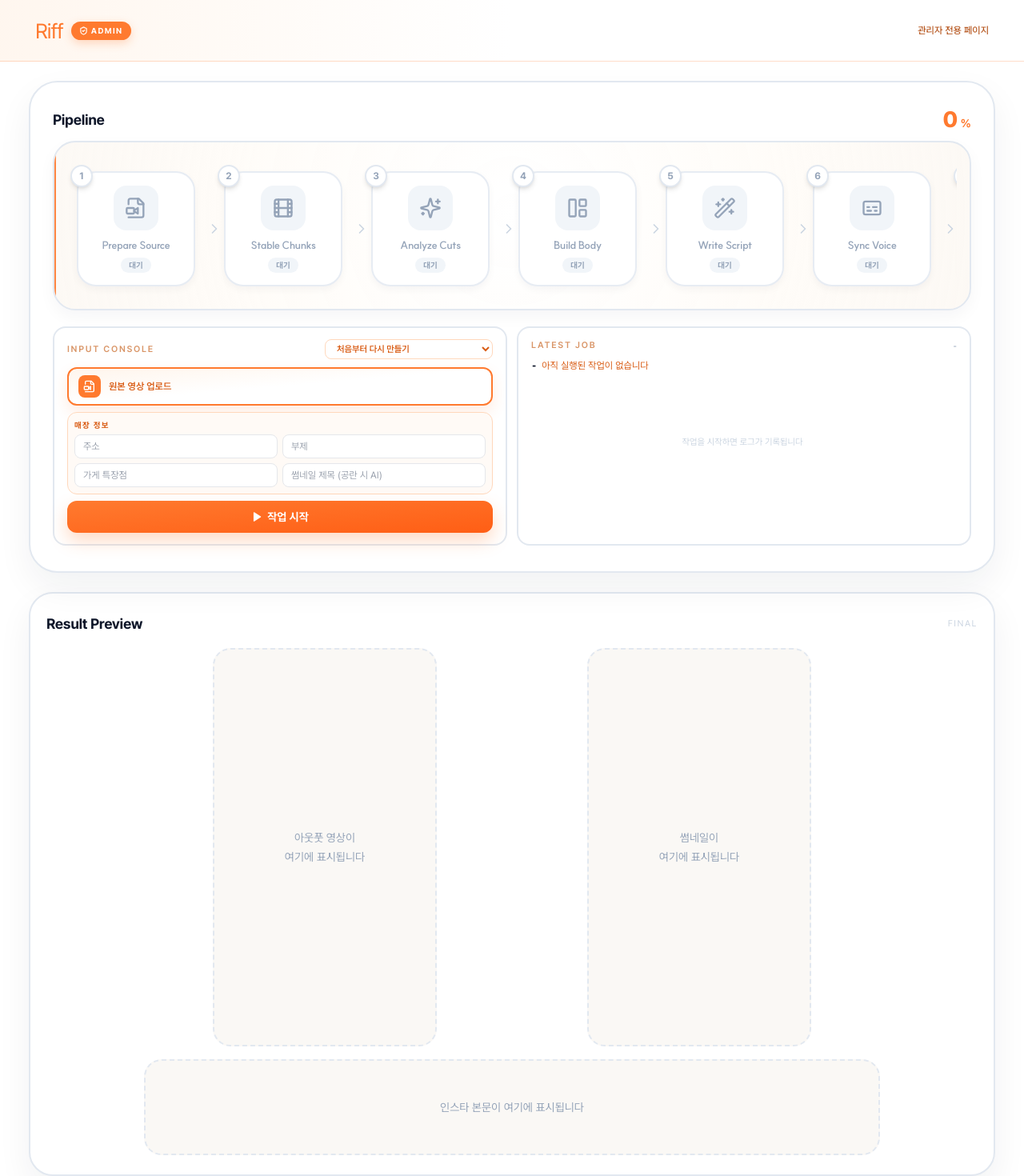
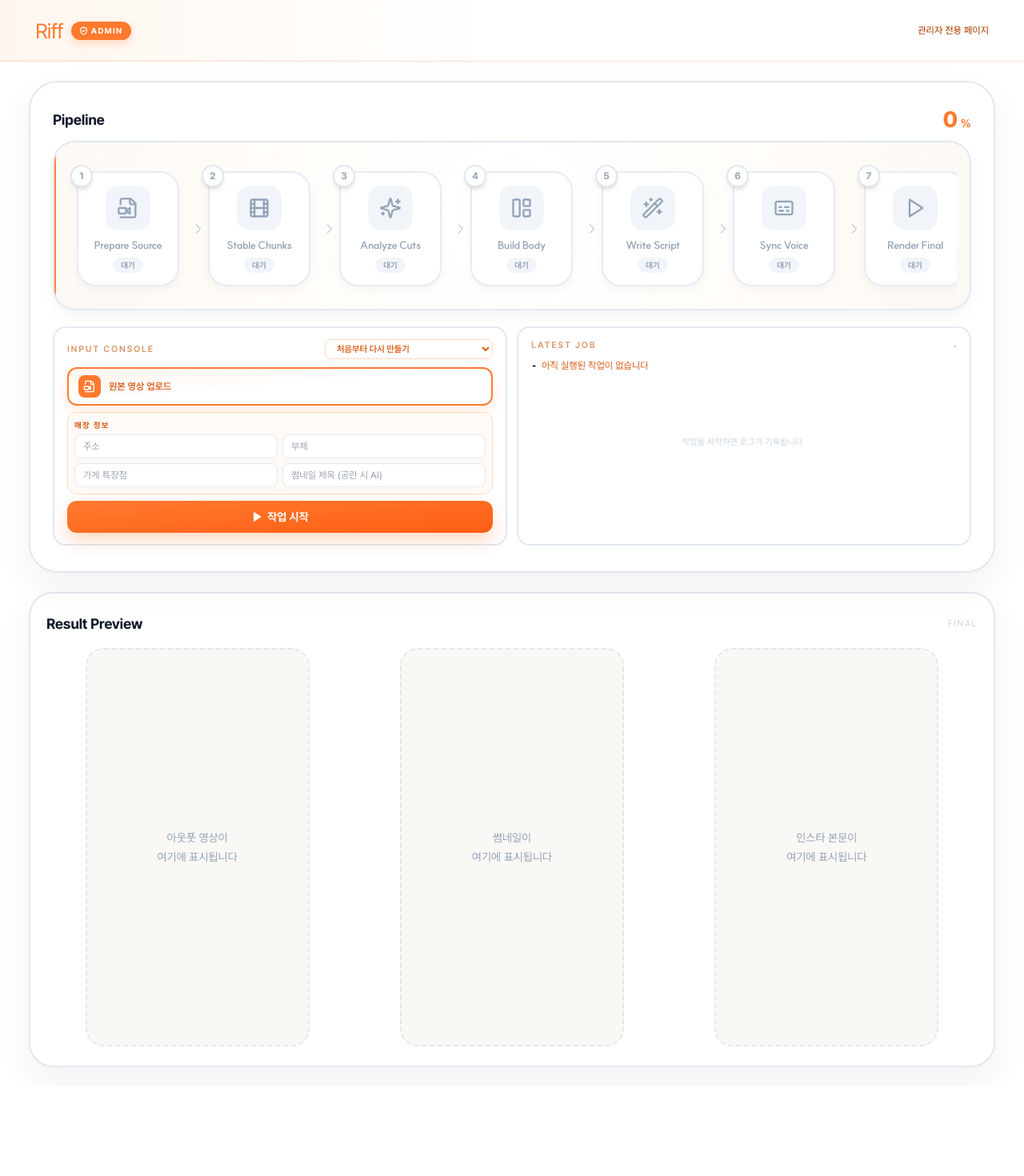
Before and after one commit to Project-Riff/Riff-FE, a Next.js app: page /admin/design-preview in a window 1280 px wide. Shown: the top 1470 px of the page at 80% size. After the commit the page ends 1358 px from the top, so only its background shows below. Built offline with nearby package versions, Linux system fonts and the light colour scheme.

Commit message:
style: adjust pipeline box size and update latest job scrollbar styling

```diff
--- a/components/admin/ShortformStudioPage.tsx
+++ b/components/admin/ShortformStudioPage.tsx
@@ -360,7 +360,7 @@ function StageNode({
     <button
       type="button"
       onClick={onClick}
-      className={`relative w-[148px] rounded-[24px] border-2 px-3.5 pb-3.5 pt-4 text-center transition ${
+      className={`relative w-[128px] rounded-[24px] border-2 px-2 pb-3.5 pt-4 text-center transition ${
         active
           ? "stage-active-glow border-[#ff7a2f] bg-gradient-to-br from-[#fff5ec] to-white"
           : done
@@ -532,7 +532,7 @@ export default function ShortformStudioPage() {
                         className="pointer-events-none absolute inset-y-0 z-[1] w-[3px] -translate-x-1/2 bg-[#ff7a2f] shadow-[0_0_14px_rgba(255,122,47,0.85)] transition-[left] duration-700 ease-out"
                         style={{ left: `${pipelinePercent}%`, opacity: pipelinePercent > 0 && pipelinePercent < 100 ? 1 : 0 }}
                       />
-                      <div className="relative z-10 flex w-full items-center overflow-x-auto px-3 pb-3 pt-5">
+                      <div className="relative z-10 flex w-full items-center overflow-x-auto px-3 pb-3 pt-5 [&::-webkit-scrollbar]:hidden [-ms-overflow-style:none] [scrollbar-width:none]">
                         {pipelineStages.map((stage, idx) => {
                           const isLast = idx === pipelineStages.length - 1;
                           const status = pipelineStatuses[idx];
@@ -831,7 +831,7 @@ export default function ShortformStudioPage() {
 
                         <div
                           ref={logScrollRef}
-                          className="flex-1 space-y-1.5 overflow-y-auto pr-1"
+                          className="flex-1 space-y-1.5 overflow-y-auto pr-1 [&::-webkit-scrollbar]:w-1.5 [&::-webkit-scrollbar-track]:bg-transparent [&::-webkit-scrollbar-thumb]:rounded-full [&::-webkit-scrollbar-thumb]:bg-[#ff7a2f]"
                           style={{ maxHeight: 320 }}
                         >
                           {jobLogs.length === 0 ? (
@@ -901,8 +901,8 @@ export default function ShortformStudioPage() {
                 </div>
 
                 {job?.artifacts?.finalUrl ? (
-                  <div className="mx-auto max-w-[920px] space-y-4">
-                    <div className="grid gap-4 sm:grid-cols-2">
+                  <div className="mx-auto max-w-[1200px]">
+                    <div className="grid gap-4 sm:grid-cols-2 xl:grid-cols-3">
                     <div className="rounded-[24px] border-2 border-slate-200 bg-white p-4 shadow-[0_12px_24px_rgba(32,36,61,0.05)]">
                       <div className="mb-2.5 flex items-center justify-between">
                         <div className="text-sm font-semibold text-slate-900">
@@ -1034,10 +1034,9 @@ export default function ShortformStudioPage() {
                         썸네일이 아직 생성되지 않았습니다
                       </div>
                     )}
-                    </div>
 
                     {job?.artifacts?.instagramCaption ? (
-                      <div className="rounded-[24px] border-2 border-slate-200 bg-white p-4 shadow-[0_12px_24px_rgba(32,36,61,0.05)]">
+                      <div className="flex flex-col rounded-[24px] border-2 border-slate-200 bg-white p-4 shadow-[0_12px_24px_rgba(32,36,61,0.05)]">
                         <div className="mb-2.5 flex items-center justify-between">
                           <div className="text-sm font-semibold text-slate-900">
                             인스타 본문
@@ -1063,7 +1062,7 @@ export default function ShortformStudioPage() {
                             {captionCopied ? "복사됨" : "본문 복사"}
                           </button>
                         </div>
-                        <div className="max-h-[520px] overflow-y-auto rounded-[18px] border border-black/8 bg-[#faf8f5] px-3.5 py-3">
+                        <div className="flex-1 overflow-y-auto rounded-[18px] border border-black/8 bg-[#faf8f5] px-3.5 py-3">
                           <pre className="whitespace-pre-wrap break-words font-[inherit] text-[12.5px] leading-6 text-slate-700">
                             {job.artifacts.instagramCaption}
                           </pre>
@@ -1074,10 +1073,11 @@ export default function ShortformStudioPage() {
                         인스타 본문이 아직 생성되지 않았습니다
                       </div>
                     )}
+                    </div>
                   </div>
                 ) : (
-                  <div className="mx-auto max-w-[920px] space-y-4">
-                    <div className="grid gap-4 sm:grid-cols-2">
+                  <div className="mx-auto max-w-[1200px]">
+                    <div className="grid gap-4 sm:grid-cols-2 xl:grid-cols-3">
                       <div className="mx-auto flex aspect-[9/16] w-full max-w-[280px] items-center justify-center rounded-[22px] border-2 border-dashed border-slate-200 bg-[#faf8f5] px-6 text-center text-sm leading-6 text-slate-400">
                         아웃풋 영상이
                         <br />여기에 표시됩니다
@@ -1086,9 +1086,10 @@ export default function ShortformStudioPage() {
                         썸네일이
                         <br />여기에 표시됩니다
                       </div>
-                    </div>
-                    <div className="flex h-[120px] items-center justify-center rounded-[22px] border-2 border-dashed border-slate-200 bg-[#faf8f5] px-6 text-center text-sm leading-6 text-slate-400">
-                      인스타 본문이 여기에 표시됩니다
+                      <div className="mx-auto flex aspect-[9/16] w-full max-w-[280px] items-center justify-center rounded-[22px] border-2 border-dashed border-slate-200 bg-[#faf8f5] px-6 text-center text-sm leading-6 text-slate-400">
+                        인스타 본문이
+                        <br />여기에 표시됩니다
+                      </div>
                     </div>
                   </div>
                 )}
```
